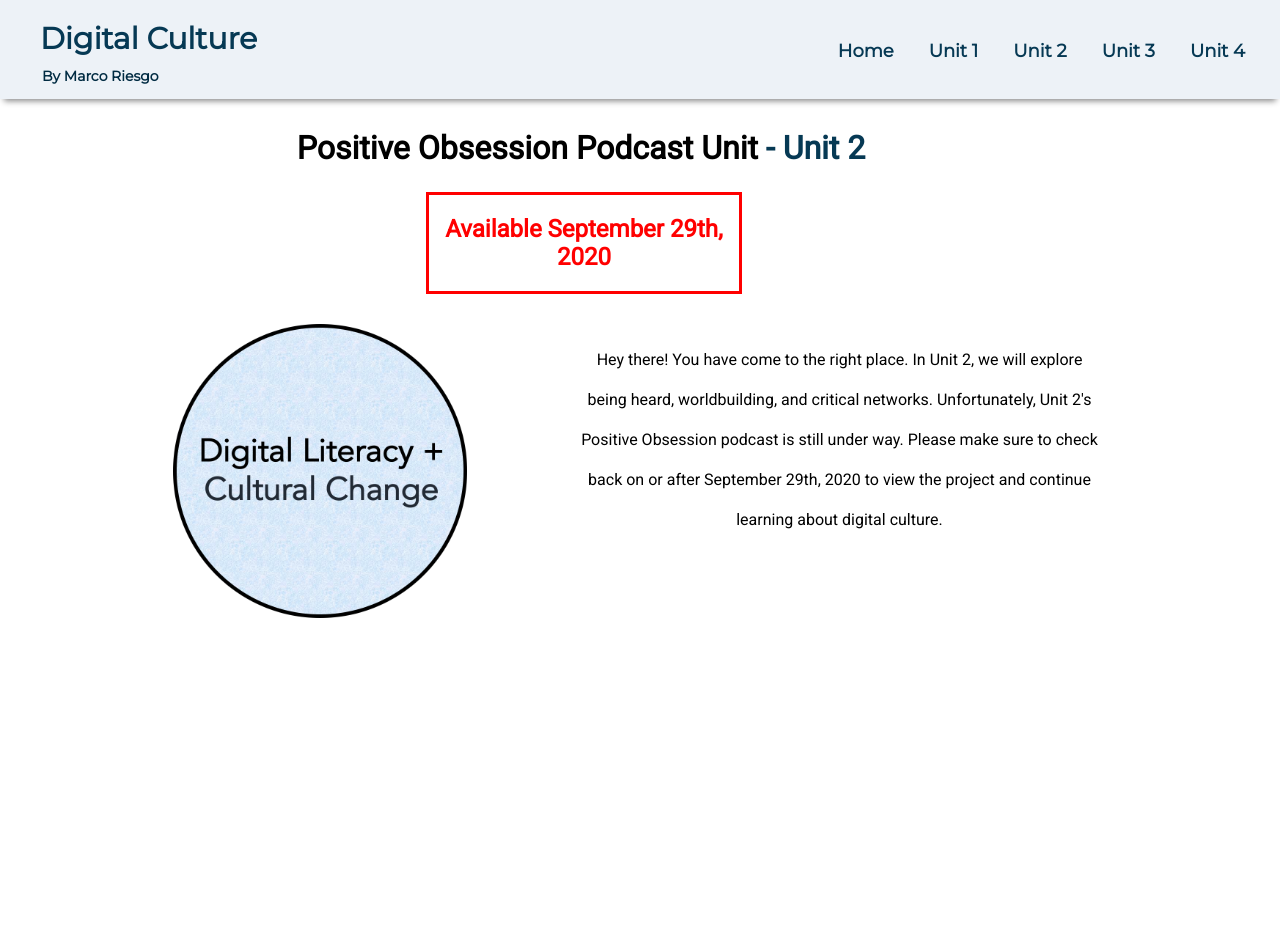
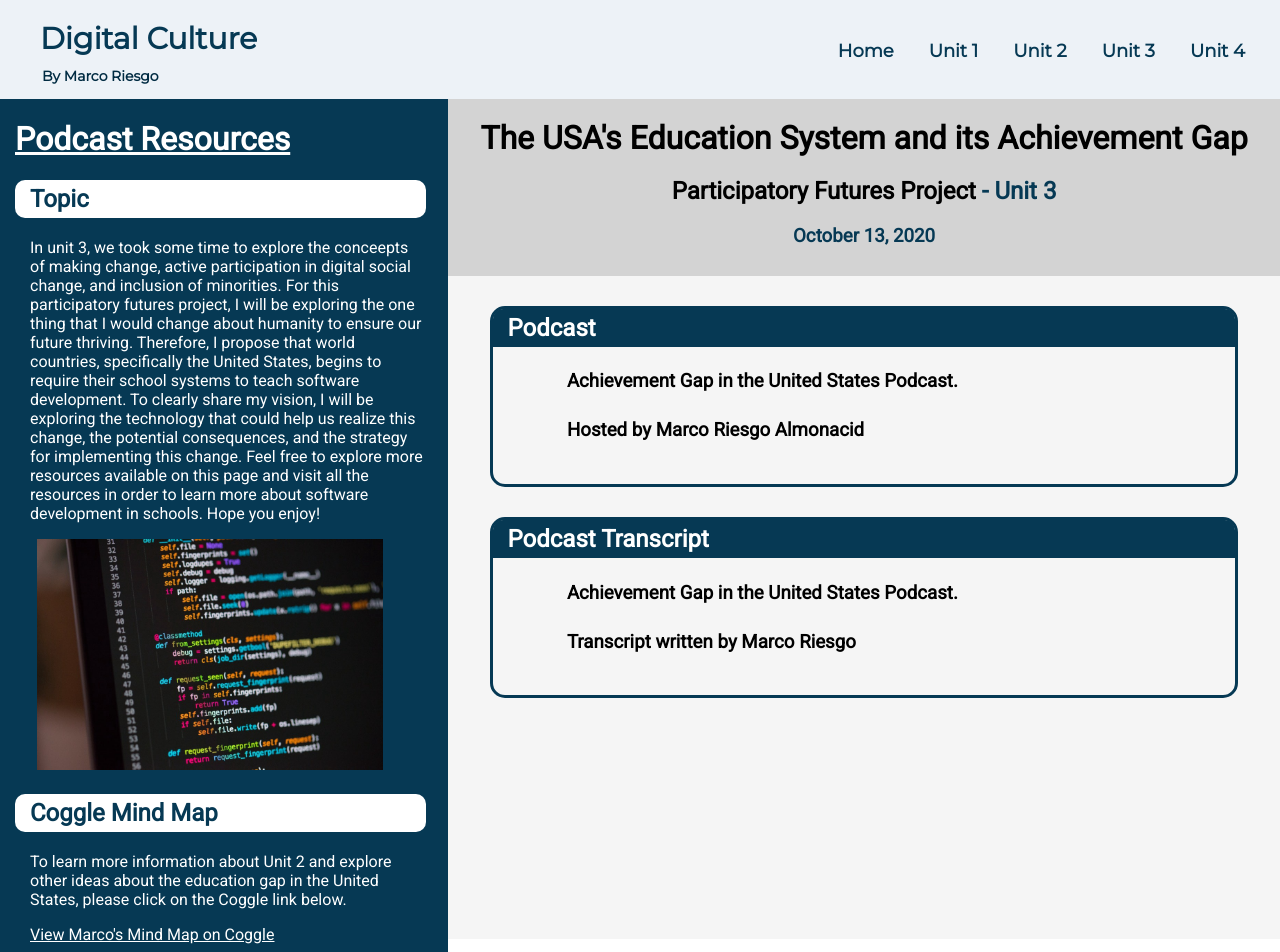
Before and after one commit to marcoriesgo/digital-culture, a React (Create React App) app: page /unit2 in a window 1280 px wide. Shown: the top 952 px of the page. Before the commit the page ends 800 px from the top, so only its background shows below. Built offline with nearby package versions, Linux system fonts and the light colour scheme.

Commit message:
working on improving 2

```diff
--- a/src/components/Unit2.js
+++ b/src/components/Unit2.js
@@ -1,21 +1,61 @@
 import React, { Component } from "react";
 
-import poster from "../img/poster.png";
+import codeImage from "../img/codeimage.jpg";
+
+import codingpic1 from "../img/codingpic1.png";
+import codingpic2 from "../img/codingpic2.png";
+import codingpic3 from "../img/codingpic3.png";
+import codingpic4 from "../img/codingpic4.png";
+
 
 class Unit2 extends Component {
   render() {
     return (
-      <div className="unit-parent-container">
-        <h1 className="unit-title">Positive Obsession Podcast Unit <span style={{color: 'rgba(6,57,84,1)'}}>- Unit 2</span> </h1>
-        <div className="availability-box">
-            <h2>Available September 29th, 2020</h2>
+      <div className="unit-parent-container-one">
+
+
+        <div className="unit1-project-left-container">
+            <div className="resources-content-container">
+                <h1 className="resources-title">Podcast Resources</h1>
+
+                <h2 className="resources-section-header">Topic</h2>
+                <p className="resources-section-content">In unit 3, we took some time to explore the conceepts of making change, active participation in digital social change, and inclusion of minorities. For this participatory futures project, I will be exploring the one thing that I would change about humanity to ensure our future thriving. Therefore, I propose that world countries, specifically the United States, begins to require their school systems to teach software development. To clearly share my vision, I will be exploring the technology that could help us realize this change, the potential consequences, and the strategy for implementing this change. Feel free to explore more resources available on this page and visit all the resources in order to learn more about software development in schools. Hope you enjoy!</p>
+                <img src={codeImage} alt="Digital Culture" className="article-screenshot"/><br />
+
+                <h2 className="resources-section-header">Coggle Mind Map</h2>
+                <p className="resources-section-content">To learn more information about Unit 2 and explore other ideas about the education gap in the United States, please click on the Coggle link below.</p>
+                <a href="https://coggle.it/diagram/X1bGwr2x3ka7jkx7/t/capstone-project-map-critical-consumption/4cc0fcf3532e715c6cfc5e21090eb11f9324505bf7c111e7d61fce8f8e3544c8" target="_blank" className="resource-link">View Marco's Mind Map on Coggle</a>
+
+                <h2 className="resources-section-header">Contact</h2>
+                <p className="resources-section-content">Interested in learning even more about the education gap in the United States? I am always happy to discuss ideas about the improvement of the education system. Feel free to reach out to me at the link below!</p>
+                <a href = "mailto: mriesgo@sas.upenn.edu" className="resource-link">mriesgo@sas.upenn.edu</a>
+
+            </div>
         </div>
-        <div className="check-back-image-container">
-            <img src={poster} alt="Digital Culture" className="project-screenshot"/>
+
+        <div className="unit1-project-right-container">
+            <div className="project-right-heading">
+                <h1 className="project-header">The USA's Education System and its Achievement Gap</h1>
+                <h2>Participatory Futures Project <span style={{color: 'rgba(6,57,84,1)'}}>- Unit 3</span> </h2>
+                <h3 className="project-date">October 13, 2020</h3>
+            </div>
+            <div className="project-right-content-container">
+            <div className="content-box-container">
+                    <h2 className="project-content-header">Podcast</h2>
+                    <h3 className="coggle-intro">Achievement Gap in the United States Podcast.</h3>
+                    <h3 className="coggle-intro">Hosted by Marco Riesgo Almonacid</h3>
+            </div>
+            <div className="content-box-container">
+                    <h2 className="project-content-header">Podcast Transcript</h2>
+                    <h3 className="coggle-intro">Achievement Gap in the United States Podcast.</h3>
+                    <h3 className="coggle-intro">Transcript written by Marco Riesgo</h3>
+            </div>
+
+            </div>
         </div>
-        <div className="check-back-message">
-            <p>Hey there! You have come to the right place. In Unit 2, we will explore being heard, worldbuilding, and critical networks. Unfortunately, Unit 2's Positive Obsession podcast is still under way. Please make sure to check back on or after September 29th, 2020 to view the project and continue learning about digital culture.</p>
-        </div>
+
+
+
       </div>
     );
   }
```
